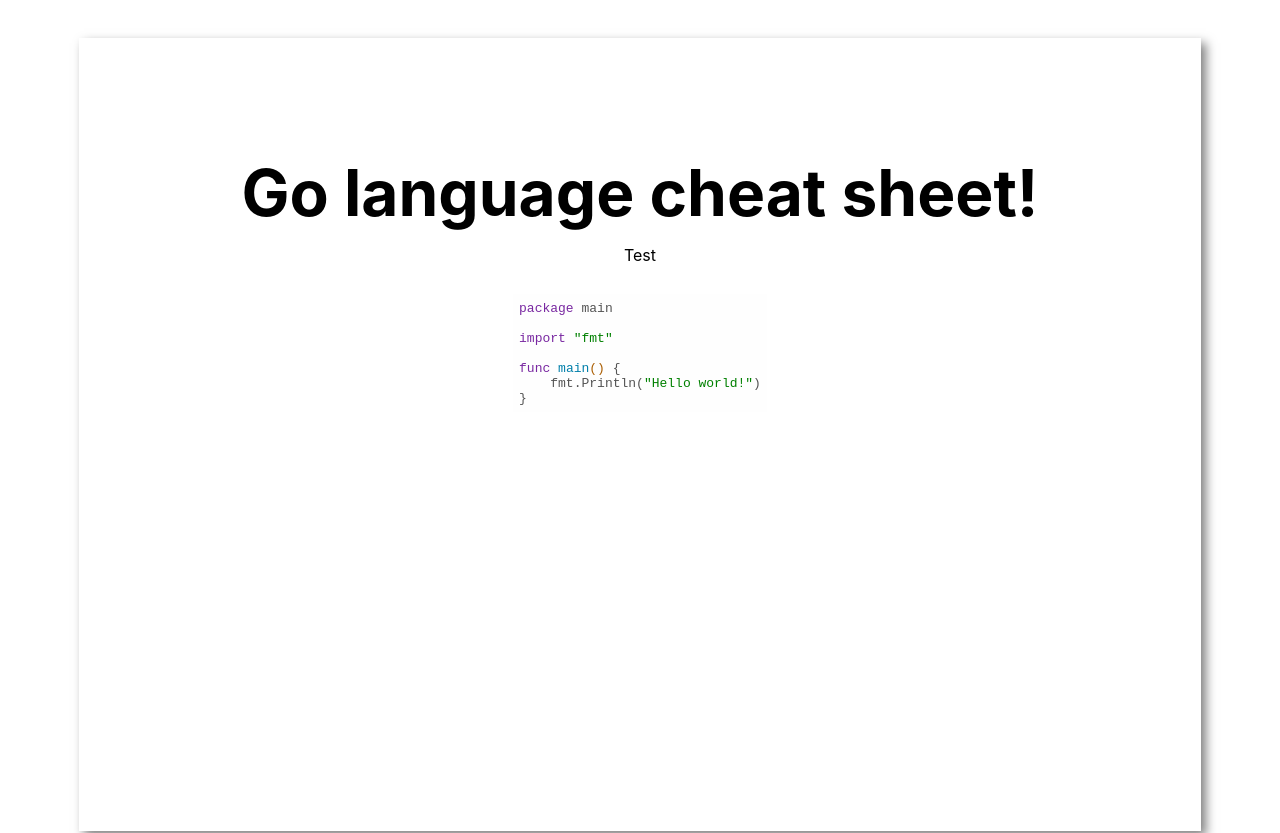
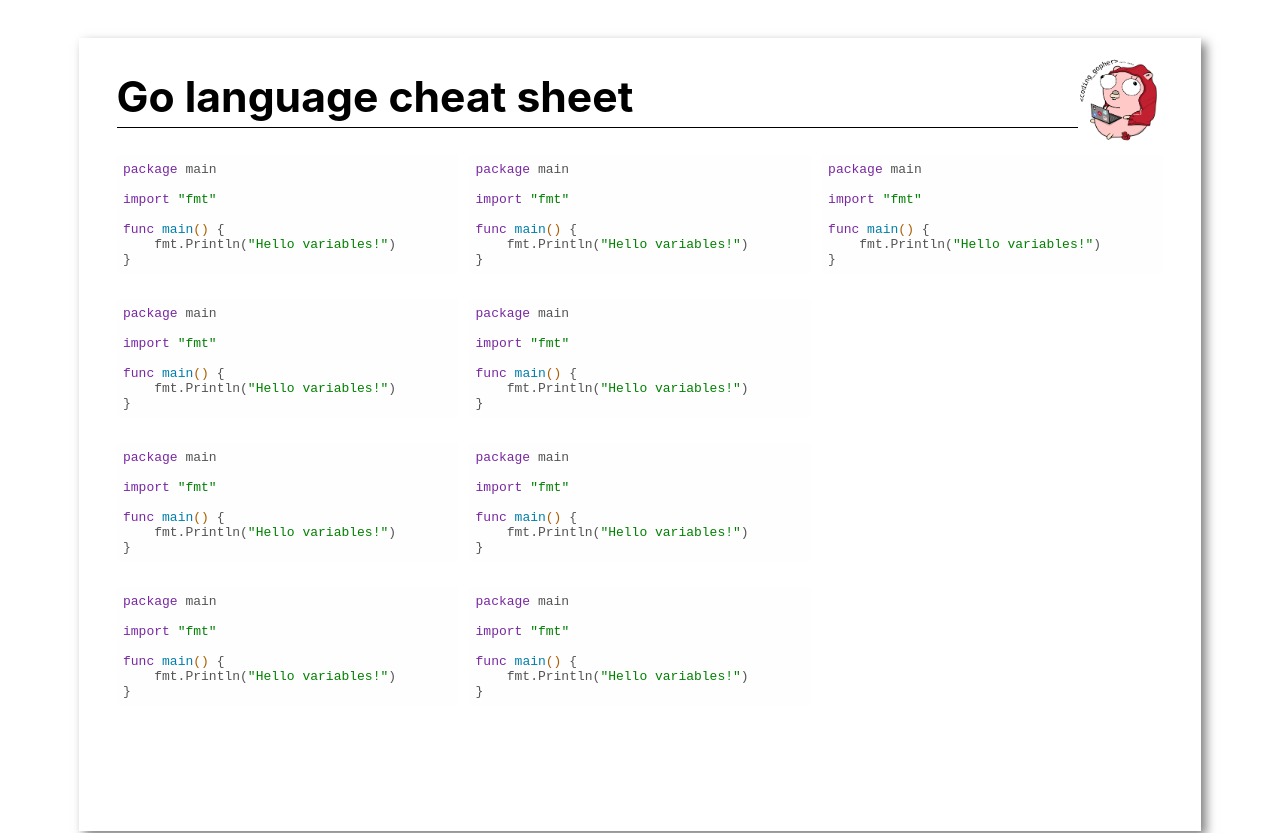
Before and after one commit to nlepage/go-cheat-sheets, a Next.js app: page /language in a window 1280 px wide. Shown: the top 833 px of the page. Built offline with nearby package versions, Linux system fonts and the light colour scheme.

Commit message:
:construction: Page layout

```diff
--- a/pages/language.js
+++ b/pages/language.js
@@ -15,33 +15,105 @@ export default function Language() {
       </Head>
 
       <Page>
+        <header className={styles.header}>
+          <h1 className={styles.title}>
+            Go language cheat sheet
+          </h1>
+          <img src="z-gopher-g.png" className={styles.titleGopher} />
+        </header>
         <main className={styles.main}>
-          <h1 className={styles.title}>
-            Go language cheat sheet!
-          </h1>
-          <p>
-            Test
-          </p>
           {go`
             package main
 
             import "fmt"
 
             func main() {
-                fmt.Println("Hello world!")
+                fmt.Println("Hello variables!")
+            }
+          `}
+          {go`
+            package main
+
+            import "fmt"
+
+            func main() {
+                fmt.Println("Hello variables!")
+            }
+          `}
+          {go`
+            package main
+
+            import "fmt"
+
+            func main() {
+                fmt.Println("Hello variables!")
+            }
+          `}
+          {go`
+            package main
+
+            import "fmt"
+
+            func main() {
+                fmt.Println("Hello variables!")
+            }
+          `}
+          {go`
+            package main
+
+            import "fmt"
+
+            func main() {
+                fmt.Println("Hello variables!")
+            }
+          `}
+          {go`
+            package main
+
+            import "fmt"
+
+            func main() {
+                fmt.Println("Hello variables!")
+            }
+          `}
+          {go`
+            package main
+
+            import "fmt"
+
+            func main() {
+                fmt.Println("Hello variables!")
+            }
+          `}
+          {go`
+            package main
+
+            import "fmt"
+
+            func main() {
+                fmt.Println("Hello variables!")
+            }
+          `}
+          {go`
+            package main
+
+            import "fmt"
+
+            func main() {
+                fmt.Println("Hello variables!")
             }
           `}
         </main>
       </Page>
 
       <Page>
+        <header className={styles.header}>
+          <h1 className={styles.title}>
+            Go language cheat sheet
+          </h1>
+          <img src="z-gopher.png" className={styles.titleGopher} />
+        </header>
         <main className={styles.main}>
-          <h1 className={styles.title}>
-            Go language cheat sheet!
-          </h1>
-          <p>
-            Test
-          </p>
           {go`
             package main
 
--- a/styles/globals.css
+++ b/styles/globals.css
@@ -21,7 +21,7 @@ a {
     box-shadow: 5px 5px 10px 0px rgb(0 0 0 / 50%);
     height: 21cm;
     margin: 0 auto 1.5cm;
-    padding: 1cm;
+    padding: .5cm 1cm;
     width: 29.7cm;
   }
 
@@ -32,12 +32,17 @@ a {
 
 @media print {
   .page {
+    height: 20cm;
     page-break-after: always;
     page-break-inside: avoid;
   }
 
   @page {
-    margin: 1cm;
+    margin: .5cm 1cm;
     size: A4 landscape;
   }
 }
+
+:root {
+  --border-color: black;
+}
--- a/styles/language.module.css
+++ b/styles/language.module.css
@@ -1,15 +1,28 @@
-.main {
+.header {
   align-items: center;
   display: flex;
-  flex: 1;
-  flex-direction: column;
+  flex-direction: row;
+  height: 64pt;
   justify-content: center;
-  padding: 5rem 0;
 }
 
 .title {
-  font-size: 4rem;
-  line-height: 1.15;
+  border-bottom: solid 1px var(--border-color);
+  flex: 1;
+  font-size: 32pt;
   margin: 0;
-  text-align: center;
+  padding-bottom: 4pt;
+  text-align: left;
 }
+
+.titleGopher {
+  height: 100%;
+}
+
+.main {
+  column-gap: 8pt;
+  display: flex;
+  flex-direction: column;
+  flex-wrap: wrap;
+  height: calc(100% - 64pt)
+}
```
Also changed, not shown: public/z-gopher.png (added).
